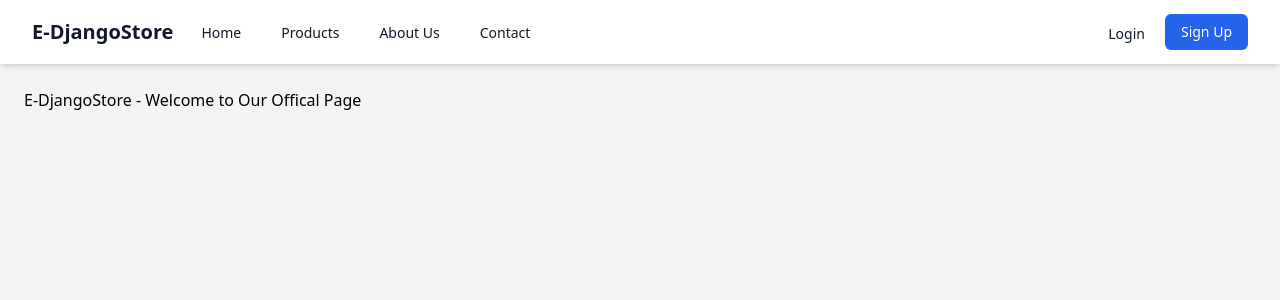
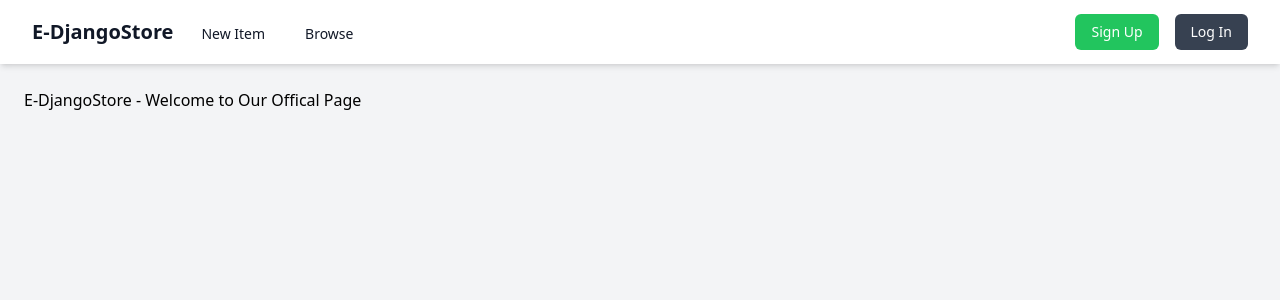
Before and after one commit to edeniyanda/E-DjangoStore, a Django app: page / in a window 1280 px wide. Shown: the top 300 px of the page. Run offline with Django 5.2, Linux system fonts and the light colour scheme; some libraries are stand-ins or nearby versions.

Commit message:
Improve: improve the navbar ui

```diff
--- a/core/templates/core/base.html
+++ b/core/templates/core/base.html
@@ -15,27 +15,21 @@
                         E-DjangoStore
                     </a>
                     <div class="hidden md:ml-6 md:flex md:space-x-8">
-                        <a href="#" class="text-gray-900 hover:text-blue-600 inline-flex items-center px-1 pt-1 border-b-2 border-transparent text-sm font-medium">
-                            Home
+                        <a href="#" class="text-gray-900 hover:text-blue-600 inline-flex items-center px-1 pt-1 text-sm font-medium">
+                            New Item
                         </a>
-                        <a href="#" class="text-gray-900 hover:text-blue-600 inline-flex items-center px-1 pt-1 border-b-2 border-transparent text-sm font-medium">
-                            Products
-                        </a>
-                        <a href="#" class="text-gray-900 hover:text-blue-600 inline-flex items-center px-1 pt-1 border-b-2 border-transparent text-sm font-medium">
-                            About Us
-                        </a>
-                        <a href="#" class="text-gray-900 hover:text-blue-600 inline-flex items-center px-1 pt-1 border-b-2 border-transparent text-sm font-medium">
-                            Contact
+                        <a href="#" class="text-gray-900 hover:text-blue-600 inline-flex items-center px-1 pt-1 text-sm font-medium">
+                            Browse
                         </a>
                     </div>
                 </div>
-                <div class="hidden md:ml-6 md:flex md:items-center">
-                    <button class="text-gray-900 hover:text-blue-600 inline-flex items-center px-1 pt-1 text-sm font-medium">
-                        Login
-                    </button>
-                    <button class="ml-4 px-4 py-2 bg-blue-600 text-white text-sm font-medium rounded-md hover:bg-blue-700">
+                <div class="hidden md:flex md:items-center md:space-x-4">
+                    <a href="#" class="text-sm font-medium text-white bg-green-500 hover:bg-green-600 px-4 py-2 rounded-md">
                         Sign Up
-                    </button>
+                    </a>
+                    <a href="#" class="text-sm font-medium text-white bg-gray-700 hover:bg-gray-800 px-4 py-2 rounded-md">
+                        Log In
+                    </a>
                 </div>
                 <div class="-mr-2 flex items-center md:hidden">
                     <button type="button" class="bg-white inline-flex items-center justify-center p-2 rounded-md text-gray-900 hover:text-blue-600 hover:bg-gray-100 focus:outline-none focus:ring-2 focus:ring-offset-2 focus:ring-offset-gray-800 focus:ring-white" aria-controls="mobile-menu" aria-expanded="false">
@@ -50,12 +44,10 @@
 
         <div class="md:hidden" id="mobile-menu">
             <div class="pt-2 pb-3 space-y-1">
-                <a href="#" class="block pl-3 pr-4 py-2 border-l-4 border-transparent text-base font-medium text-gray-900 hover:bg-gray-50 hover:border-gray-300 hover:text-blue-600">Home</a>
-                <a href="#" class="block pl-3 pr-4 py-2 border-l-4 border-transparent text-base font-medium text-gray-900 hover:bg-gray-50 hover:border-gray-300 hover:text-blue-600">Products</a>
-                <a href="#" class="block pl-3 pr-4 py-2 border-l-4 border-transparent text-base font-medium text-gray-900 hover:bg-gray-50 hover:border-gray-300 hover:text-blue-600">About Us</a>
-                <a href="#" class="block pl-3 pr-4 py-2 border-l-4 border-transparent text-base font-medium text-gray-900 hover:bg-gray-50 hover:border-gray-300 hover:text-blue-600">Contact</a>
-                <a href="#" class="block pl-3 pr-4 py-2 border-l-4 border-transparent text-base font-medium text-gray-900 hover:bg-gray-50 hover:border-gray-300 hover:text-blue-600">Login</a>
-                <a href="#" class="block pl-3 pr-4 py-2 border-l-4 border-transparent text-base font-medium text-white bg-blue-600 hover:bg-blue-700">Sign Up</a>
+                <a href="#" class="block pl-3 pr-4 py-2 border-l-4 border-transparent text-base font-medium text-gray-900 hover:bg-gray-50 hover:border-gray-300 hover:text-blue-600">New Item</a>
+                <a href="#" class="block pl-3 pr-4 py-2 border-l-4 border-transparent text-base font-medium text-gray-900 hover:bg-gray-50 hover:border-gray-300 hover:text-blue-600">Browse</a>
+                <a href="#" class="block pl-3 pr-4 py-2 border-l-4 border-transparent text-base font-medium text-white bg-green-500 hover:bg-green-600">Sign Up</a>
+                <a href="#" class="block pl-3 pr-4 py-2 border-l-4 border-transparent text-base font-medium text-white bg-gray-700 hover:bg-gray-800">Log In</a>
             </div>
         </div>
     </nav>
```
